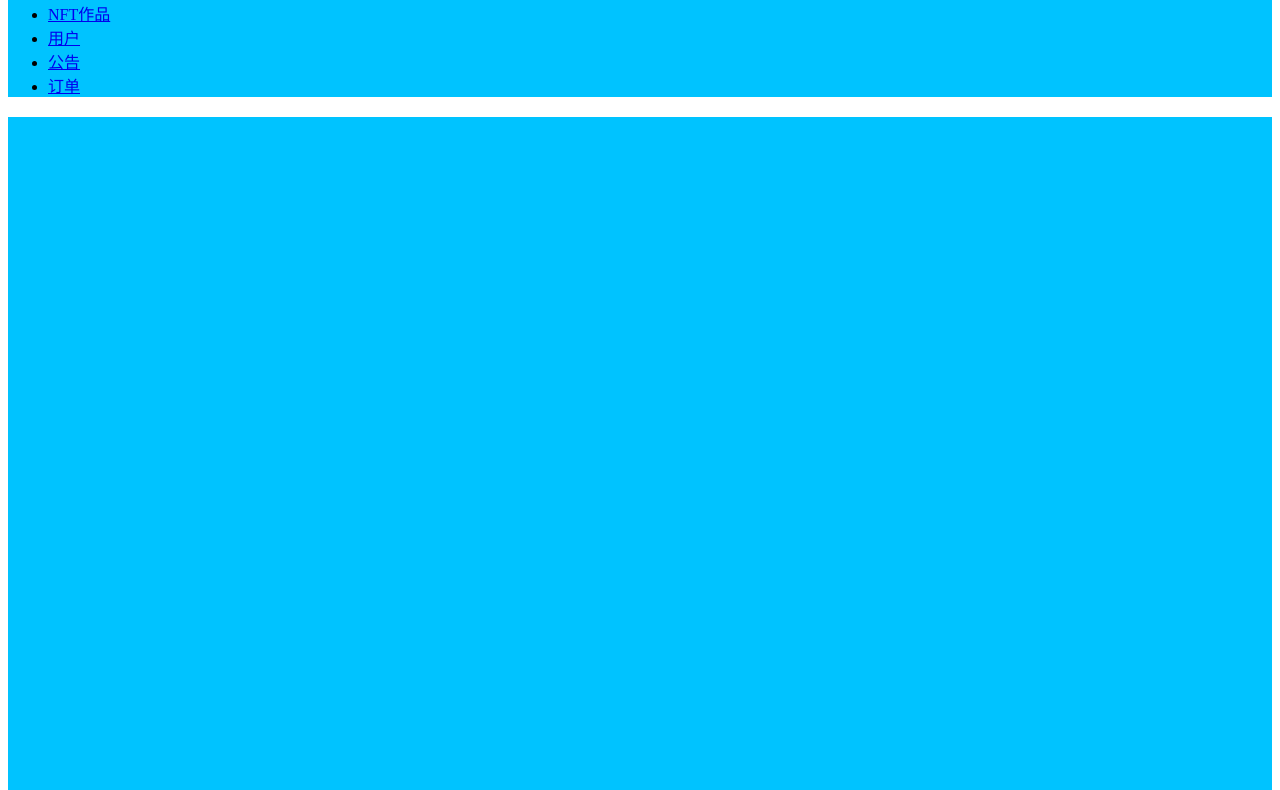
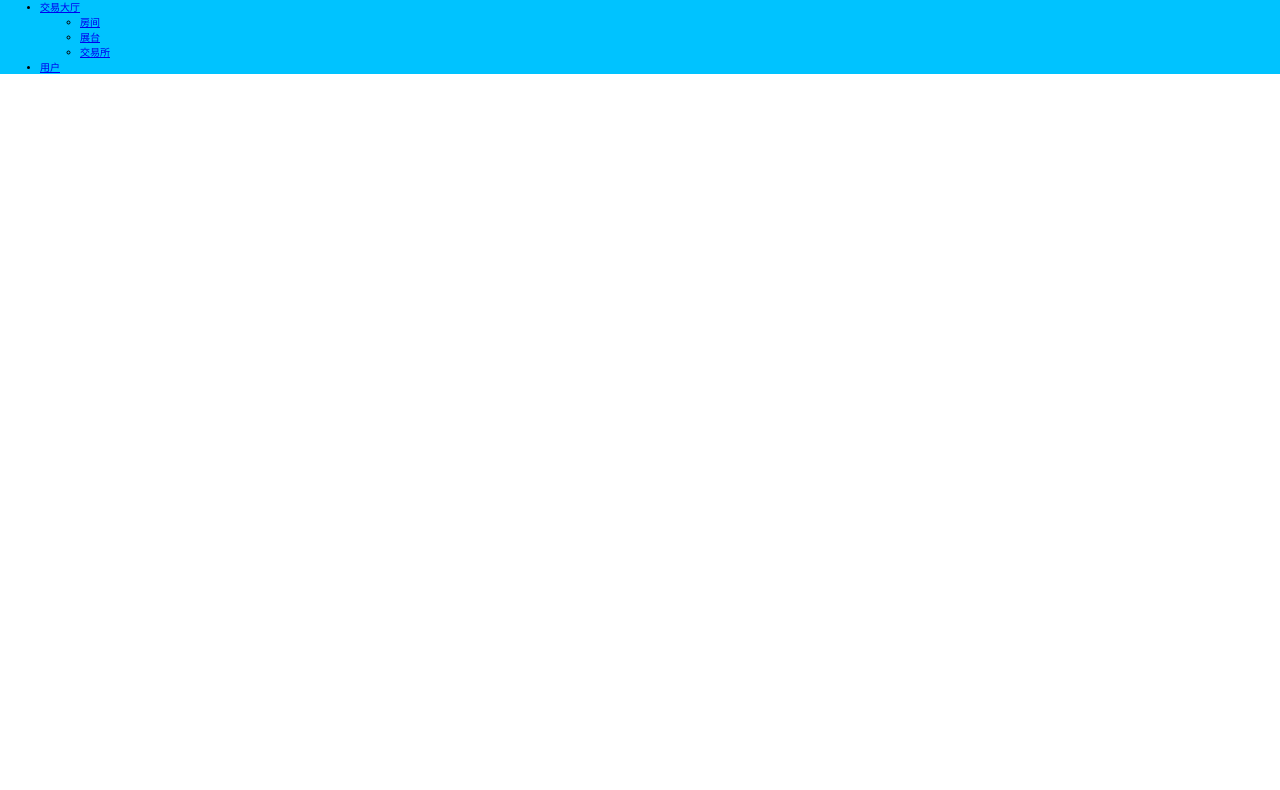
Before and after one commit to uluckystar/uluckystar.github.io, a plain HTML site: page index.html in a window 1280 px wide. Shown: the part 41-831 px from the top of the page. After the commit the page ends 800 px from the top, so only its background shows below. Drawn offline with Linux system fonts and the light colour scheme.

Commit message:
导航栏

```diff
--- a/index.html
+++ b/index.html
@@ -9,30 +9,18 @@
     <title>Star Metaverse</title>
 </head>
 <body>
-    <nav class="nav">
-        <div class="container">
-            <div class="logo">
-                <a href="#">StarMetaverse</a>
-            </div>
-            <div id="mainListDiv" class="main_list">
-                <ul class="navlinks">
-                    <li><a href="#">NFT作品</a></li>
-                    <li><a href="#">用户</a></li>
-                    <li><a href="#">公告</a></li>
-                    <li><a href="#">订单</a></li>
+    <div id="menu">
+        <ul>
+            <li><a href="#">NFT作品</a></li>
+            <li><a href="#">公告</a></li>
+            <li><a href="#">交易大厅</a></li>
+                <ul>
+                    <li><a href="#">房间</a></li>
+                    <li><a href="#">展台</a></li>
+                    <li><a href="#">交易所</a></li>
                 </ul>
-            </div>
-            <span class="navTrigger">
-                <i></i>
-                <i></i>
-                <i></i>
-            </span>
-        </div>
-    </nav>
-    <section class="home">
-    </section>
-    <div style="height: 1000px;">
-        <h2 class="myH2"></h2>
+            <li><a href="#">用户</a></li>
+        </ul>
     </div>
 </body>
 </html>
--- a/styles/main.css
+++ b/styles/main.css
@@ -1,5 +1,10 @@
-html {
-    background-color: white;
+html,body {
+    margin: 0;
+    padding: 0;
+    box-sizing: border-box;
+    font-family: "Quicksand", sans-serif;
+    font-size: 62.5%;
+    font-size: 10px;
 }
 
 div {
```
